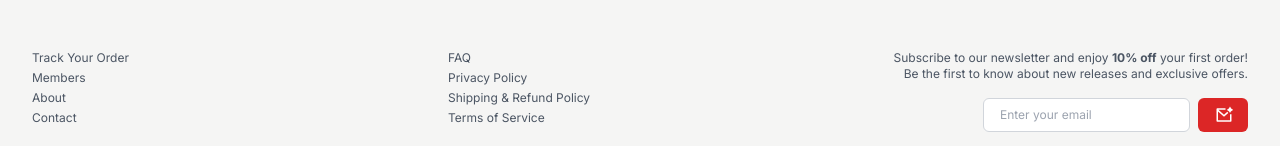
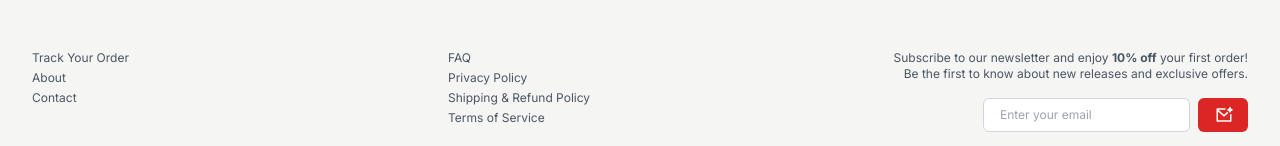
Before and after one commit to anhpls/aristovlt, a Next.js app: page /about in a window 1280 px wide. Shown: the part 2618-2764 px from the top of the page. Built offline with nearby package versions, Linux system fonts and the light colour scheme.

Commit message:
small changes

```diff
--- a/components/AnnouncementBanner/index.tsx
+++ b/components/AnnouncementBanner/index.tsx
@@ -29,7 +29,7 @@ const AnnouncementBanner = () => {
       initial={{ x: 100, opacity: 0 }}
       animate={{ x: 0, opacity: 1 }}
       exit={{ x: 100, opacity: 0 }}
-      transition={{ duration: 0.5, ease: "easeInOut" }}
+      transition={{ delay: 0.8, duration: 1, ease: "easeInOut" }}
     >
       <div className="flex items-center space-x-3">
         {/* Icon */}
--- a/components/Footer/index.tsx
+++ b/components/Footer/index.tsx
@@ -44,11 +44,11 @@ export const Footer = () => {
                   Track Your Order
                 </a>
               </li>
-              <li>
-                <a href="/club" className="hover:underline">
+              {/* <li>
+                <a href="/aristocracy" className="hover:underline">
                   Members
                 </a>
-              </li>
+              </li> */}
               <li>
                 <a href="/about" className="hover:underline">
                   About
--- a/components/NavBar/index.tsx
+++ b/components/NavBar/index.tsx
@@ -169,10 +169,9 @@ const NavBar = ({
             )}
           </div>
           {[
-            // { href: "/collections", label: "VAULTS" },
             { href: "/about", label: "ABOUT" },
             { href: "/contact", label: "CONTACT" },
-            { href: "/aristocracy", label: "THE ARISTOCRACY" },
+            // { href: "/aristocracy", label: "THE ARISTOCRACY" },
           ].map((link) => (
             <motion.div
               key={link.href}
```
